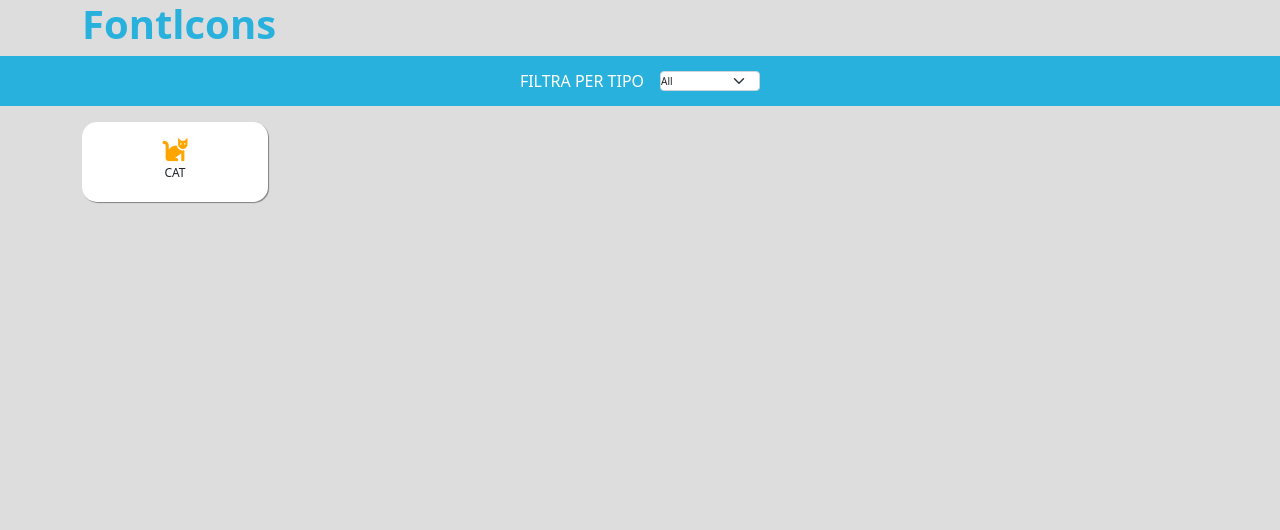
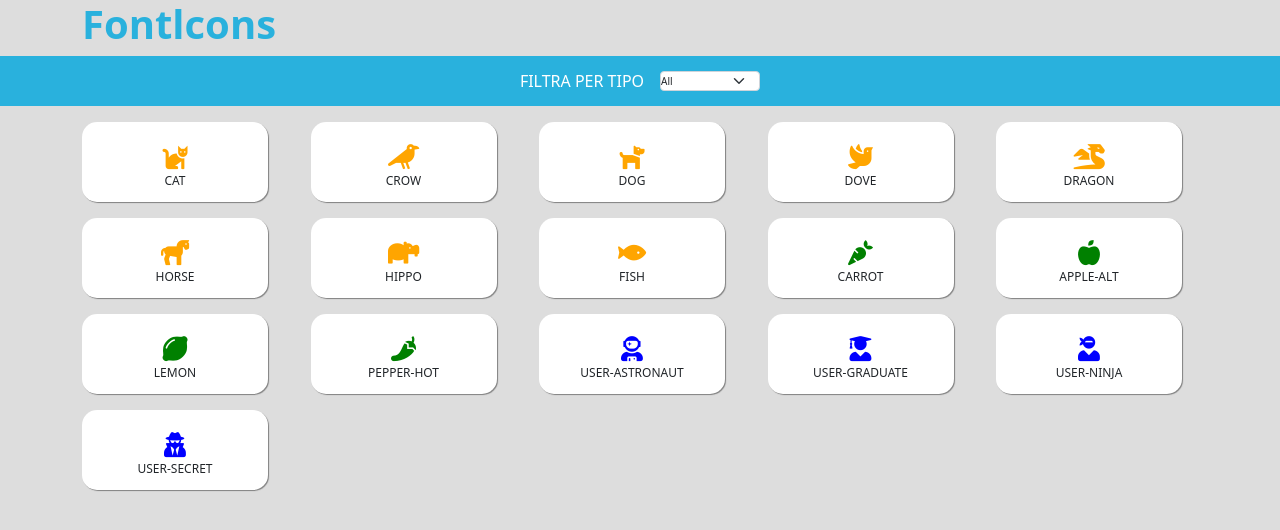
Before and after one commit to LarisaGimbu/js-es6-icons, a plain HTML site: page index.html in a window 1280 px wide. Drawn offline with nearby package versions, Linux system fonts and the light colour scheme.

Commit message:
all boxes

```diff
--- a/css/style.css
+++ b/css/style.css
@@ -33,16 +33,25 @@ nav select option{
   box-shadow: 1px 1px 1px gray;
 }
 
-.orange{
-  color: orange;
-}
-
 .box .img i{
   padding-top: 10px;
   font-size: 25px;
 }
 
-.box p{
+.box .description{
   text-transform: uppercase;
   font-size: 12px;
 }
+
+
+.orange{
+  color: orange;
+}
+
+.blue{
+  color: blue;
+}
+
+.green{
+  color: green;
+}
--- a/index.html
+++ b/index.html
@@ -28,13 +28,13 @@
   </nav>
 
   <!-- MAIN  -->
-  <main class="container">
-    <div class="box d-flex justify-content-center align-items-center flex-column mt-3 me-3">
+  <main class="container d-flex flex-wrap justify-content-between" id="box-container">
+    <!-- <div class="box d-flex justify-content-center align-items-center flex-column mt-3 me-3">
       <div class="img">
         <i class="fas fa-cat orange"></i>
       </div>
-      <p class="description">cat</p>
-    </div>
+      <span class="description">cat</span>
+    </div> -->
   </main>
 
 
--- a/js/data.js
+++ b/js/data.js
@@ -1,4 +1,4 @@
-[
+const fontIcons = [
 	{
 		name: 'cat',
 		prefix: 'fa-',
@@ -112,3 +112,29 @@
 		color: 'blue'
 	}
 ];
+
+
+//Partendo dalla struttura dati fornita, visualizzare in pagina un box per ogni icona, in cui è presente il nome dell’icona e l’icona stessa.
+
+
+const boxTemplate= (icon) =>{
+
+	const {name, prefix, family, color} = icon;
+
+	return`
+
+		<div class="box d-flex justify-content-center align-items-center flex-column mt-3 me-3">
+			<div class="img">
+			<i class="${family} ${prefix}${name} ${color}"></i>
+			</div>
+			<span class="description">${name}</span>
+		</div>
+
+
+	`
+
+}
+
+for(let icon of fontIcons){
+	document.getElementById('box-container').innerHTML += boxTemplate(icon);
+}
```
